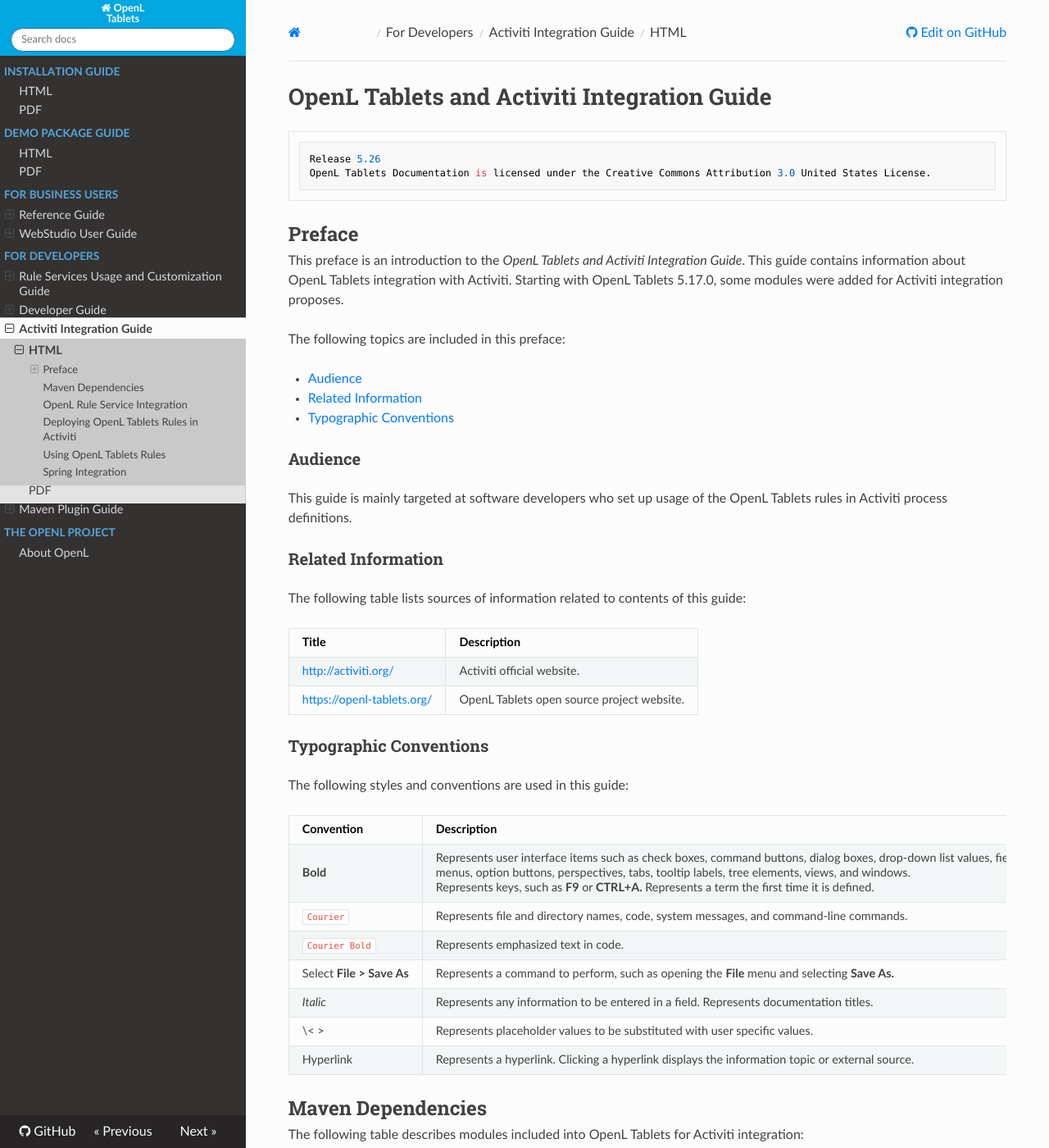
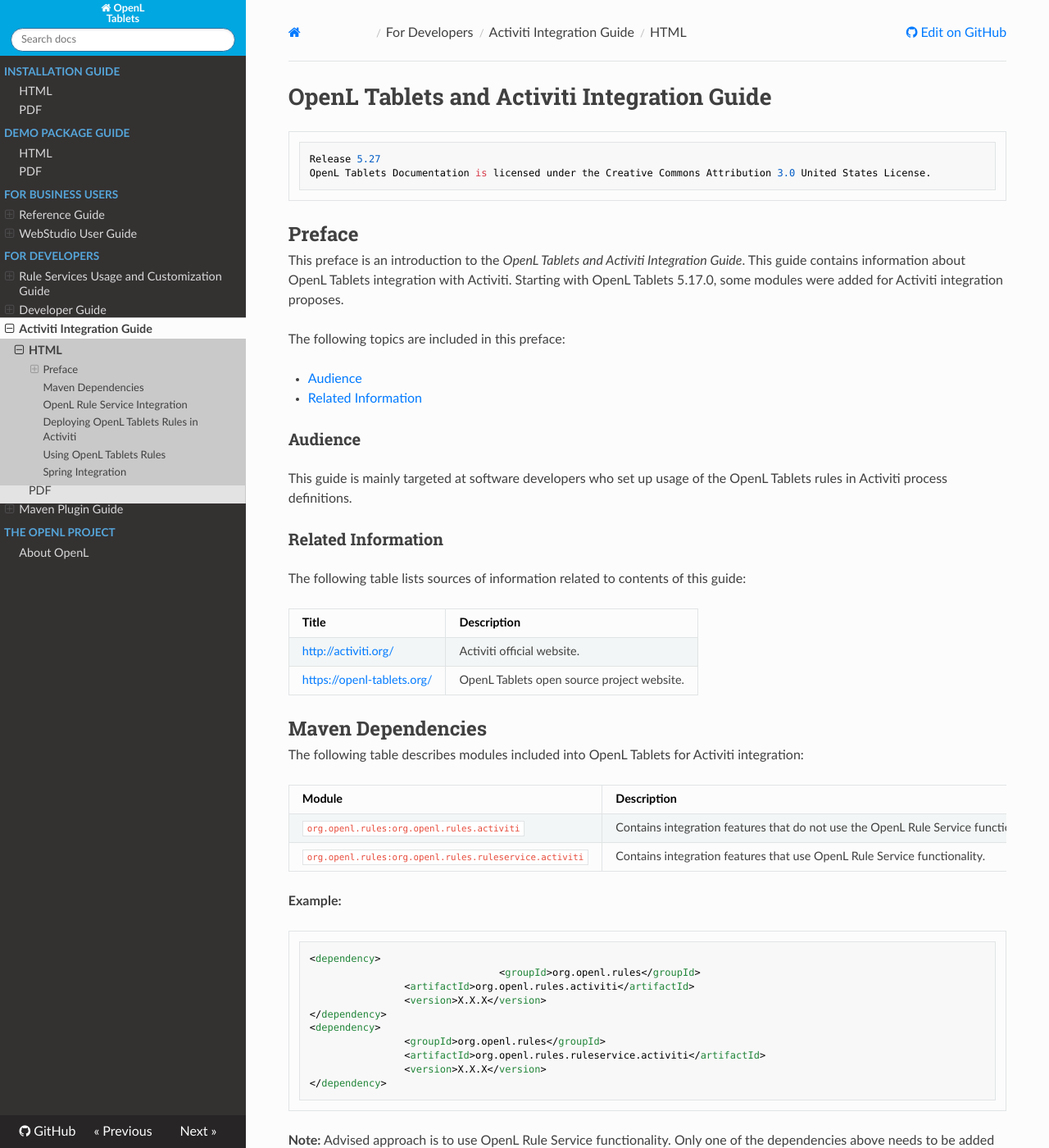
Before and after one commit to agradus/OpenLdocs, an MkDocs documentation site: the page built from docs/documentation/guides/activiti_integration_guide.md, in a window 1280 px wide and 1400 px high. Shown: the whole window at 82% size. Built offline with MkDocs 1.6.1, drawn with Linux system fonts in a browser that asks for light colours; nearby versions of some CDN libraries.

Commit message:
Update activiti_integration_guide.md

````diff
--- a/docs/documentation/guides/activiti_integration_guide.md
+++ b/docs/documentation/guides/activiti_integration_guide.md
@@ -1,7 +1,7 @@
 # OpenL Tablets and Activiti Integration Guide
 
 ```
-Release 5.26
+Release 5.27
 OpenL Tablets Documentation is licensed under the Creative Commons Attribution 3.0 United States License.
 ```
 
@@ -14,7 +14,6 @@
 
 -   [Audience](#audience)
 -   [Related Information](#related-information)
--   [Typographic Conventions](#typographic-conventions)
 
 ### Audience
 
@@ -28,20 +27,6 @@
 |-------------------------------|--------------------------------------------|
 | <http://activiti.org/>        | Activiti official website.                 |
 | <https://openl-tablets.org/>  | OpenL Tablets open source project website. |
-
-### Typographic Conventions
-
-The following styles and conventions are used in this guide:
-
-| Convention                 | Description                                                                                                                                                                                                                                                                                                                         |
-|----------------------------|-------------------------------------------------------------------------------------------------------------------------------------------------------------------------------------------------------------------------------------------------------------------------------------------------------------------------------------|
-| **Bold**                   | Represents user interface items such as check boxes, command buttons, dialog boxes, drop-down list values, field names, menu commands, <br/>menus, option buttons, perspectives, tabs, tooltip labels, tree elements, views, and windows. <br/>Represents keys, such as **F9** or **CTRL+A.** Represents a term the first time it is defined. |
-| `Courier`                  | Represents file and directory names, code, system messages, and command-line commands.                                                                                                                                                                                                                                              |
-| `Courier Bold`             | Represents emphasized text in code.                                                                                                                                                                                                                                                                                                 |
-| Select **File \> Save As** | Represents a command to perform, such as opening the **File** menu and selecting **Save As.**                                                                                                                                                                                                                                       |
-| *Italic*                   | Represents any information to be entered in a field.  Represents documentation titles.                                                                                                                                                                                                                                              |
-| \< \>                      | Represents placeholder values to be substituted with user specific values.                                                                                                                                                                                                                                                          |
-| Hyperlink                  | Represents a hyperlink. Clicking a hyperlink displays the information topic or external source.                                                                                                                                                                                                                                     |
 
 
 ## Maven Dependencies
````
